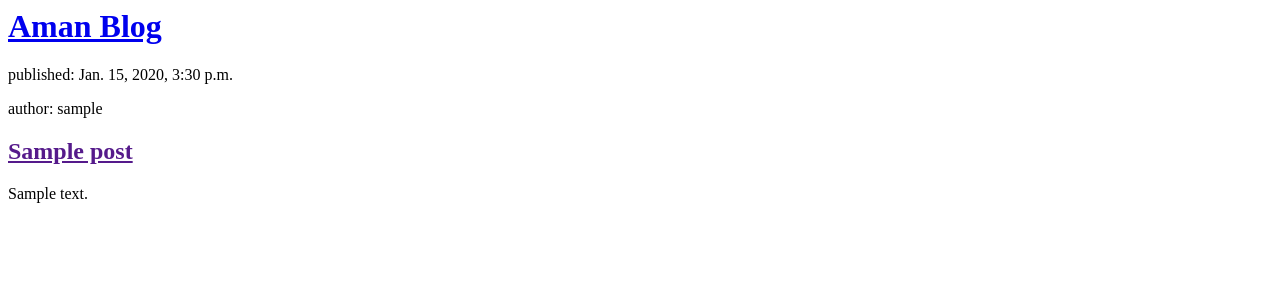
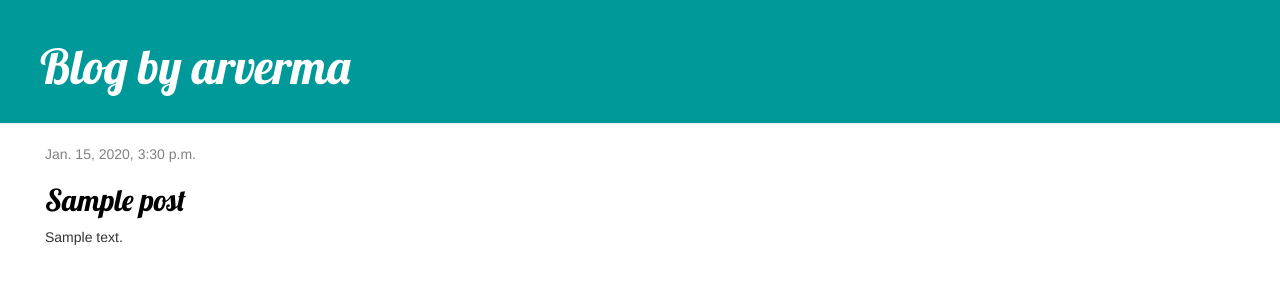
Before and after one commit to arverma/django-blog-app, a Django app: template blog/templates/blog/post_list.html in a window 1280 px wide. Shown: the top 300 px of the page. Run offline with Django 3.2, Linux system fonts and the light colour scheme; the template is opened without the code that fills it: values that come from a table or form of the project are taken from there, others are empty; tables that the repository leaves empty hold one stand-in row (values such as "Sample post"); some libraries are stand-ins or nearby versions.

Commit message:
Added CSS

```diff
--- /dev/null
+++ b/blog/static/css/blog.css
@@ -0,0 +1,46 @@
+.page-header {
+    background-color: #009999;
+    margin-top: 0;
+    padding: 20px 20px 20px 40px;
+}
+
+.page-header h1, .page-header h1 a, .page-header h1 a:visited, .page-header h1 a:active {
+    color: #ffffff;
+    font-size: 36pt;
+    text-decoration: none;
+}
+
+.content {
+    margin-left: 30px;
+}
+
+h1, h2, h3, h4 {
+    font-family: 'Lobster', cursive;
+}
+
+.date {
+    color: #828282;
+}
+
+.save {
+    float: right;
+}
+
+.post-form textarea, .post-form input {
+    width: 100%;
+}
+
+.top-menu, .top-menu:hover, .top-menu:visited {
+    color: #ffffff;
+    float: right;
+    font-size: 26pt;
+    margin-right: 20px;
+}
+
+.post {
+    margin-bottom: 40px;
+}
+
+.post h2 a, .post h2 a:visited {
+    color: #000000;
+}
--- /dev/null
+++ b/blog/templates/blog/base.html
@@ -0,0 +1,24 @@
+{% load static %}
+<html>
+    <head>
+        <title>arverma_blog</title>
+        <link rel="stylesheet" href="//maxcdn.bootstrapcdn.com/bootstrap/3.2.0/css/bootstrap.min.css">
+        <link rel="stylesheet" href="//maxcdn.bootstrapcdn.com/bootstrap/3.2.0/css/bootstrap-theme.min.css">
+        <link rel="stylesheet" href="{% static 'css/blog.css' %}">
+        <link href="//fonts.googleapis.com/css?family=Lobster&subset=latin,latin-ext" rel="stylesheet" type="text/css">
+    </head>
+
+    <body>
+      <div class="page-header">
+          <h1><a href="/">Blog by arverma</a></h1>
+      </div>
+      <div class="content container">
+        <div class="row">
+            <div class="col-md-8">
+            {% block content %}
+            {% endblock %}
+            </div>
+        </div>
+    </div>
+    </body>
+</html>
--- a/blog/templates/blog/post_list.html
+++ b/blog/templates/blog/post_list.html
@@ -1,20 +1,13 @@
-<html>
-    <head>
-        <title>Aman blog</title>
-    </head>
-    <body>
-        <div>
-            <h1><a href="/">Aman Blog</a></h1>
+{% extends 'blog/base.html' %}
+
+{% block content %}
+    {% for post in posts %}
+        <div class="post">
+            <div class="date">
+                {{ post.published_date }}
+            </div>
+            <h2><a href="{% url 'post_detail' pk=post.pk %}">{{ post.title }}</a></h2>
+            <p>{{ post.content|linebreaksbr }}</p>
         </div>
-
-        {% for post in posts %}
-          <div>
-            <p>published: {{ post.published_date }}</p>
-            <p>author: {{ post.author }}</p>
-            <h2><a href="">{{ post.title }}</a></h2>
-            <p>{{ post.content|linebreaksbr }}</p>
-          </div>
-        {% endfor %}
-
-    </body>
-</html>
+    {% endfor %}
+{% endblock %}
--- /dev/null
+++ b/blog/urls.py
@@ -0,0 +1,7 @@
+from django.urls import path
+from . import views
+
+urlpatterns = [
+    path('', views.post_list, name='post_list'),
+    path('post/<int:pk>/', views.post_detail, name='post_detail'),
+]
--- a/blog/views.py
+++ b/blog/views.py
@@ -2,8 +2,13 @@ from django.shortcuts import render
 #from django.http import HttpResponse
 from django.utils import timezone
 from .models import Post
+from django.shortcuts import render, get_object_or_404
 
 # Create your views here.
 def post_list(request):
     posts = Post.objects.filter(published_date__lte=timezone.now()).order_by('published_date')
     return render(request, 'blog/post_list.html', {'posts': posts})
+
+def post_detail(request, pk):
+    post = get_object_or_404(Post, pk=pk)
+    return render(request, 'blog/post_detail.html', {'post': post})
--- a/mysite/urls.py
+++ b/mysite/urls.py
@@ -14,10 +14,9 @@ Including another URLconf
     2. Add a URL to urlpatterns:  path('blog/', include('blog.urls'))
 """
 from django.contrib import admin
-from django.urls import path
-from blog.views import post_list
+from django.urls import path, include
 
 urlpatterns = [
-    path('', post_list),
+    path('', include('blog.urls')),
     path('admin/', admin.site.urls),
 ]
```
Also changed, not shown: blog/templates/blog/post_detail.html (added, +13 -0 lines).
